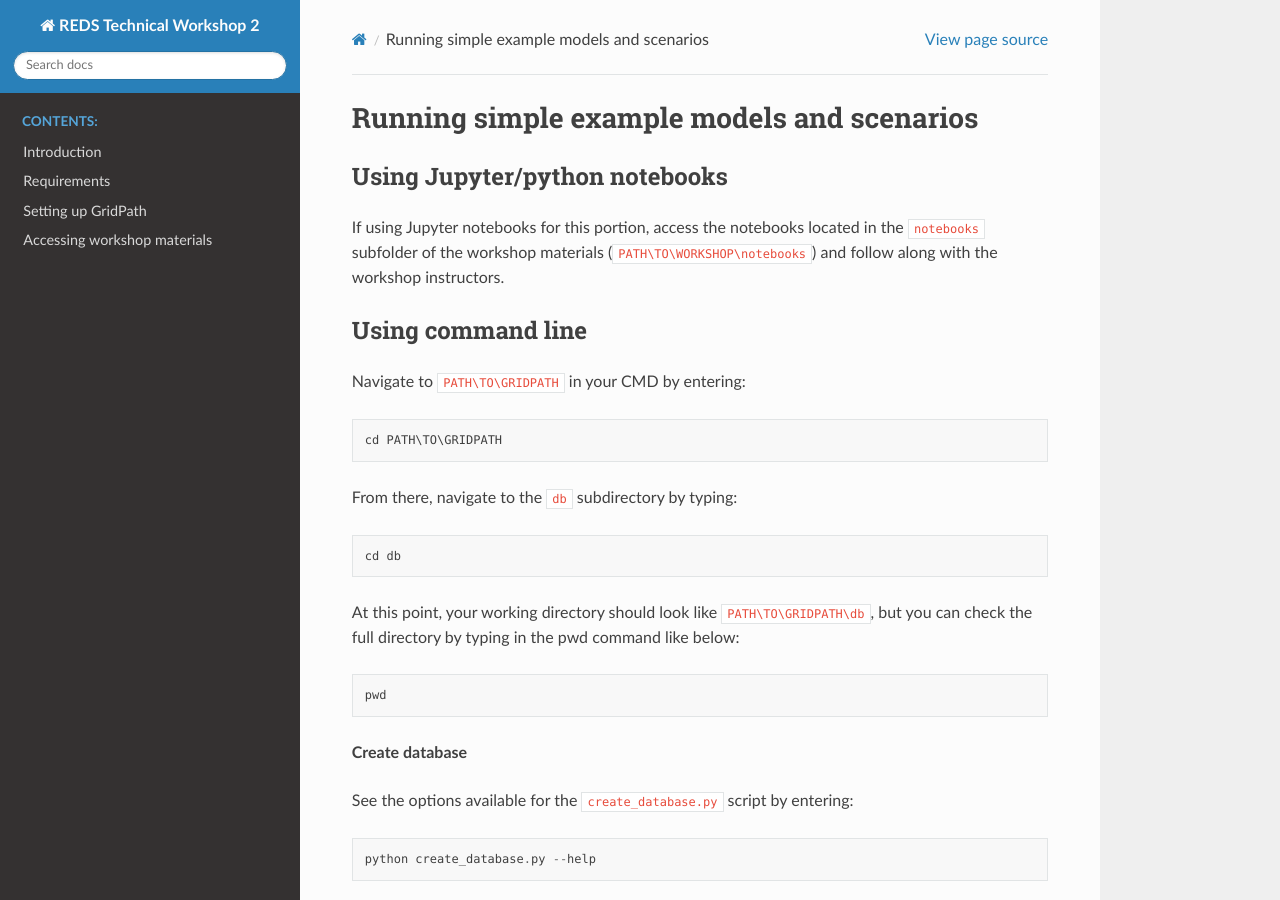
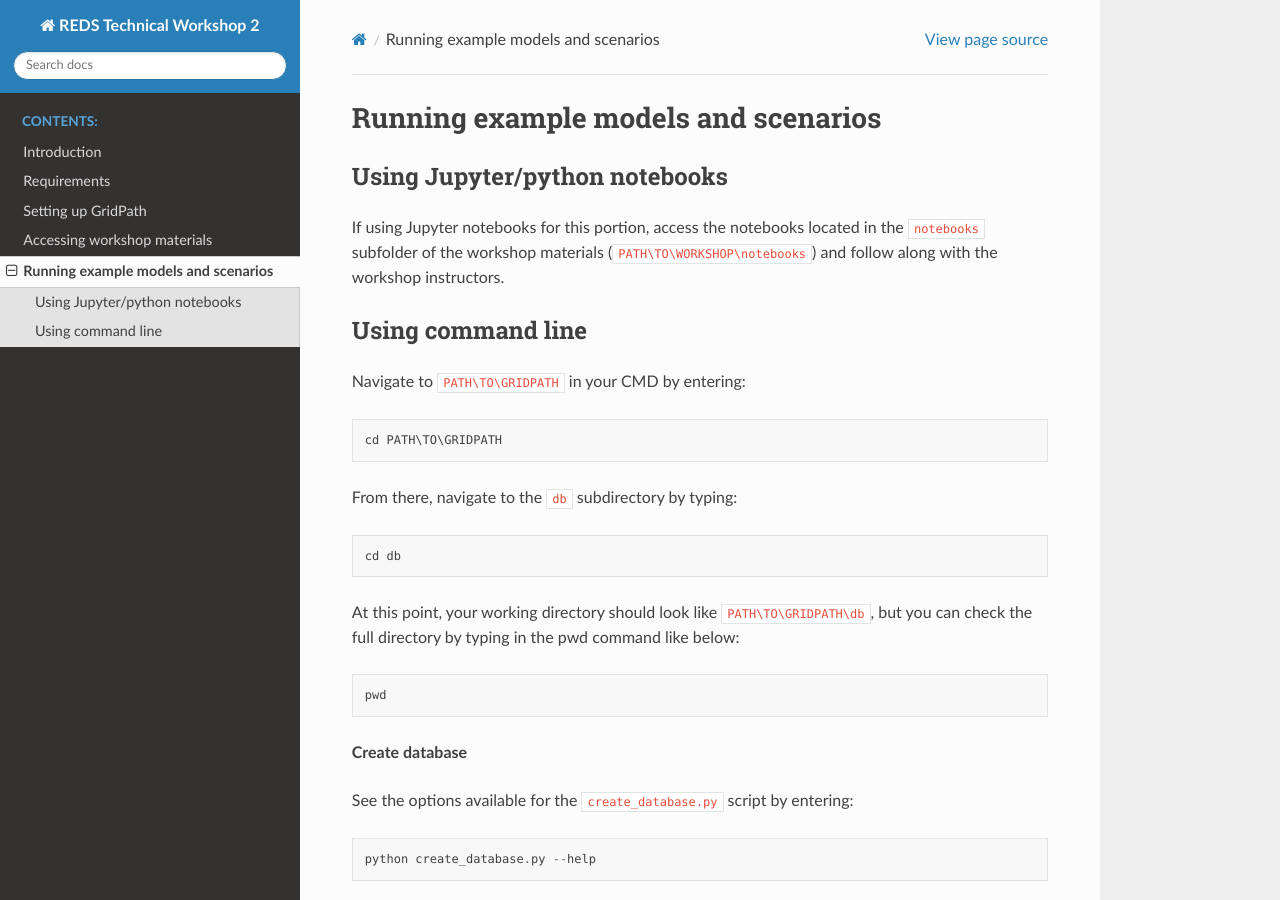
Before and after one commit to cetlab-ucsb/gridpath-technical-workshop, a Sphinx documentation site: the page built from docs/gridpath/examples.rst, in a window 1280 px wide and 900 px high. Built offline with Sphinx 7.4.7 and the Read the Docs theme 2.0.0, drawn with Linux system fonts in a browser that asks for light colours.

Commit message:
add examples to toc

```diff
--- a/docs/gridpath/examples.rst
+++ b/docs/gridpath/examples.rst
@@ -1,6 +1,6 @@
-===========================================
-Running simple example models and scenarios
-===========================================
+====================================
+Running example models and scenarios
+====================================
 
 Using Jupyter/python notebooks
 ==============================
--- a/docs/index.rst
+++ b/docs/index.rst
@@ -10,3 +10,4 @@ GridPath Technical Workshop
    requirements/index
    gridpath/install
    gridpath/workshop
+   gridpath/examples
```
